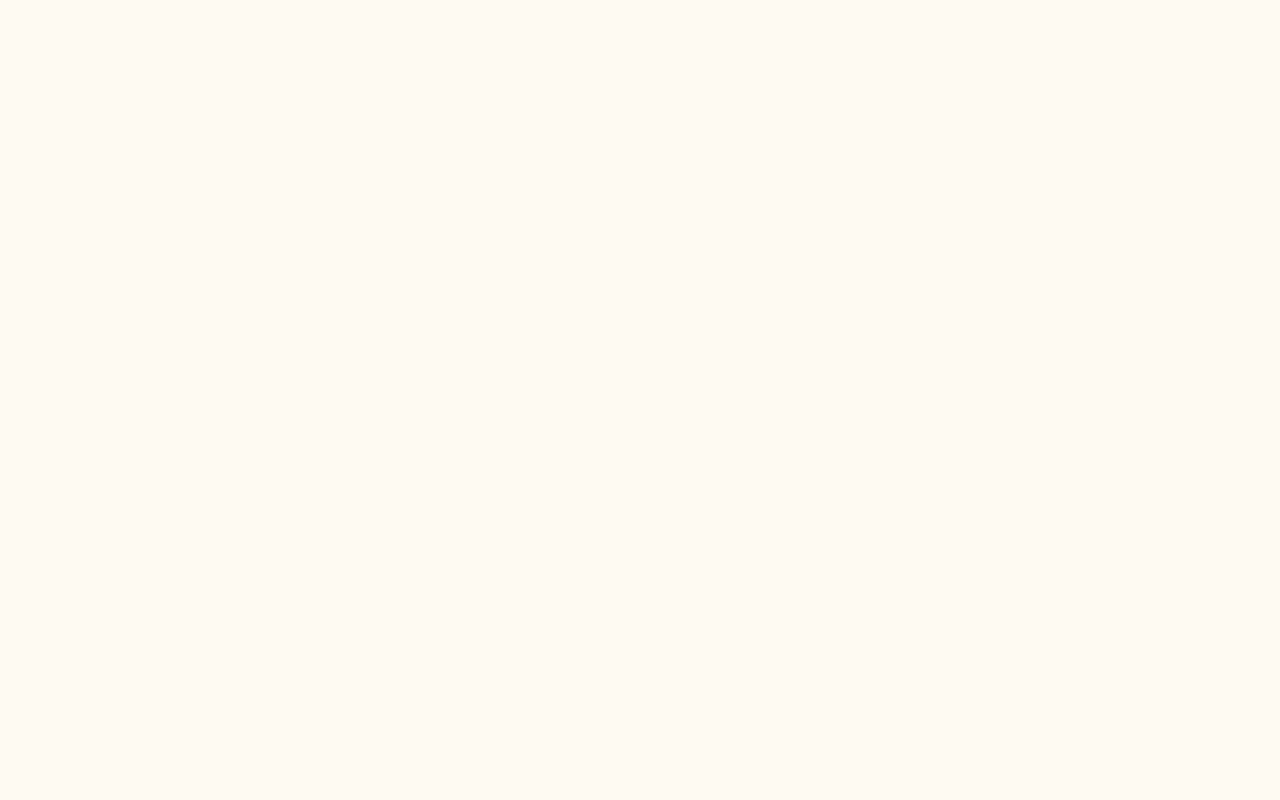
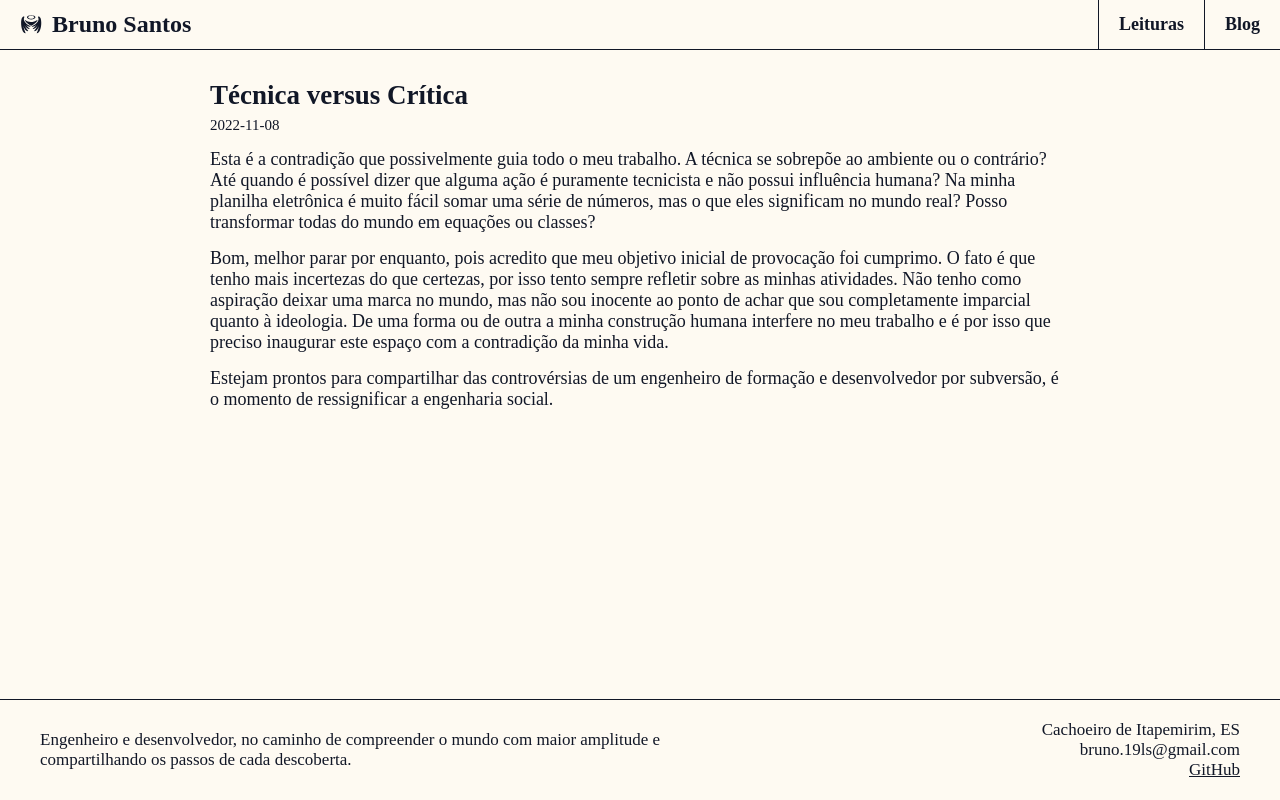
Before and after one commit to BrunoSantosPK/erza, a React (Create React App) app: page /post/1 in a window 1280 px wide. Before the commit this address had no page. Built offline with nearby package versions, Linux system fonts and the light colour scheme.

Commit message:
alterando pagina de post para incluir parametro de rota

```diff
--- a/public/posts.json
+++ b/public/posts.json
@@ -2,6 +2,7 @@
     {
         "title": "Deixem as máquinas trabalharem, mas só sobre as massas",
         "date": "2023-01-05",
+        "id": 3,
         "paragraphs": [
             {
                 "text": "Toda era tem a sua fixação com o presente e o futuro. As pessoas do século passado fantasiavam o século atual como um tempo de alta tecnologia, dominada pela prata. Já os escritores cyberpunch projetavam sombras, sujeira e controle corporativo da vida das pessoas. Quem poderia imaginar que experimentaríamos uma espécie de síntese?",
@@ -64,6 +65,7 @@
     {
         "title": "Mantendo copyright a expansão tecnológica não passa de tecnocracia repaginada",
         "date": "2022-11-17",
+        "id": 2,
         "paragraphs": [
             {
                 "text": "Posso arriscar, com relativa certeza, de que você que está aqui agora já escutou que o desenvolvimento tecnológico é o futuro. De fato, não existe nada de errado com o postulado, porém nem sempre a operacionalização de um conceito elementar é simples. Vamos nos debruçar sobre alguns pontos não visíveis desse futuro, tomando como fio condutor softwares como nosso produto de análise.",
@@ -138,6 +140,7 @@
     {
         "title": "Técnica versus Crítica",
         "date": "2022-11-08",
+        "id": 1,
         "paragraphs": [
             {
                 "text": "Esta é a contradição que possivelmente guia todo o meu trabalho. A técnica se sobrepõe ao ambiente ou o contrário? Até quando é possível dizer que alguma ação é puramente tecnicista e não possui influência humana? Na minha planilha eletrônica é muito fácil somar uma série de números, mas o que eles significam no mundo real? Posso transformar todas do mundo em equações ou classes?",
--- a/src/Interfaces/data-post.ts
+++ b/src/Interfaces/data-post.ts
@@ -1,6 +1,7 @@
 export interface DataPost {
     title: string;
     date: string;
+    id: number;
     paragraphs: Array<{
         text: string,
         subtitle: boolean
--- a/src/Pages/BlogHome/index.tsx
+++ b/src/Pages/BlogHome/index.tsx
@@ -12,7 +12,7 @@ export default function BlogHome() {
     const navigate = useNavigate();
 
     function goPost(index: number) {
-        navigate("/post", { state: posts[index] });
+        navigate(`/post/${posts[index].id}`);
     }
 
     async function load() {
--- a/src/Pages/BlogPost/index.tsx
+++ b/src/Pages/BlogPost/index.tsx
@@ -1,15 +1,32 @@
 import React from "react";
 import Header from "../../Components/Header";
 import Footer from "../../Components/Footer";
-import { useLocation } from "react-router-dom";
+import { useLocation, useParams } from "react-router-dom";
 import { DataPost } from "../../Interfaces/data-post";
 
 import "./style.css";
 
 export default function BlogPost() {
     // Máquina de estado
+    const [post, setPost] = React.useState({} as DataPost);
+    const [loaded, setLoaded] = React.useState(false);
     const route = useLocation();
-    const post: DataPost = route.state;
+    const param = useParams();
+
+    // Recupera dados de leitura
+    async function load() {
+        const req = await fetch("/posts.json");
+        const res: Array<DataPost> = await req.json();
+
+        res.forEach(item => {
+            if(item.id == parseInt(param.id as string)) {
+                setPost(item);
+                setLoaded(true);
+            }
+        });
+    }
+
+    React.useEffect(() => { load(); }, []);
 
     return (
         <div className="page">
@@ -17,12 +34,14 @@ export default function BlogPost() {
 
             <div className="content">
                 <div className="container container-post">
-                    <h2>{post.title}</h2>
-                    <span>{post.date}</span>
+                    {loaded && <div>
+                        <h2>{post.title}</h2>
+                        <span>{post.date}</span>
 
-                    {post.paragraphs.map((item, i) => (
-                        <p key={`p-${i}`} className={(item.subtitle) ? "post-subtitle" : ""}>{item.text}</p>
-                    ))}
+                        {post.paragraphs.map((item, i) => (
+                            <p key={`p-${i}`} className={(item.subtitle) ? "post-subtitle" : ""}>{item.text}</p>
+                        ))}
+                    </div>}
                 </div>
             </div>
 
--- a/src/routes.tsx
+++ b/src/routes.tsx
@@ -12,7 +12,7 @@ export default function RoutesApp() {
             <Routes>
                 <Route path="/" element={<Home />} />
                 <Route path="/blog" element={<BlogHome />} />
-                <Route path="/post" element={<BlogPost />} />
+                <Route path="/post/:id" element={<BlogPost />} />
                 <Route path="/reading" element={<Reading />} />
             </Routes>
         </BrowserRouter>
```
